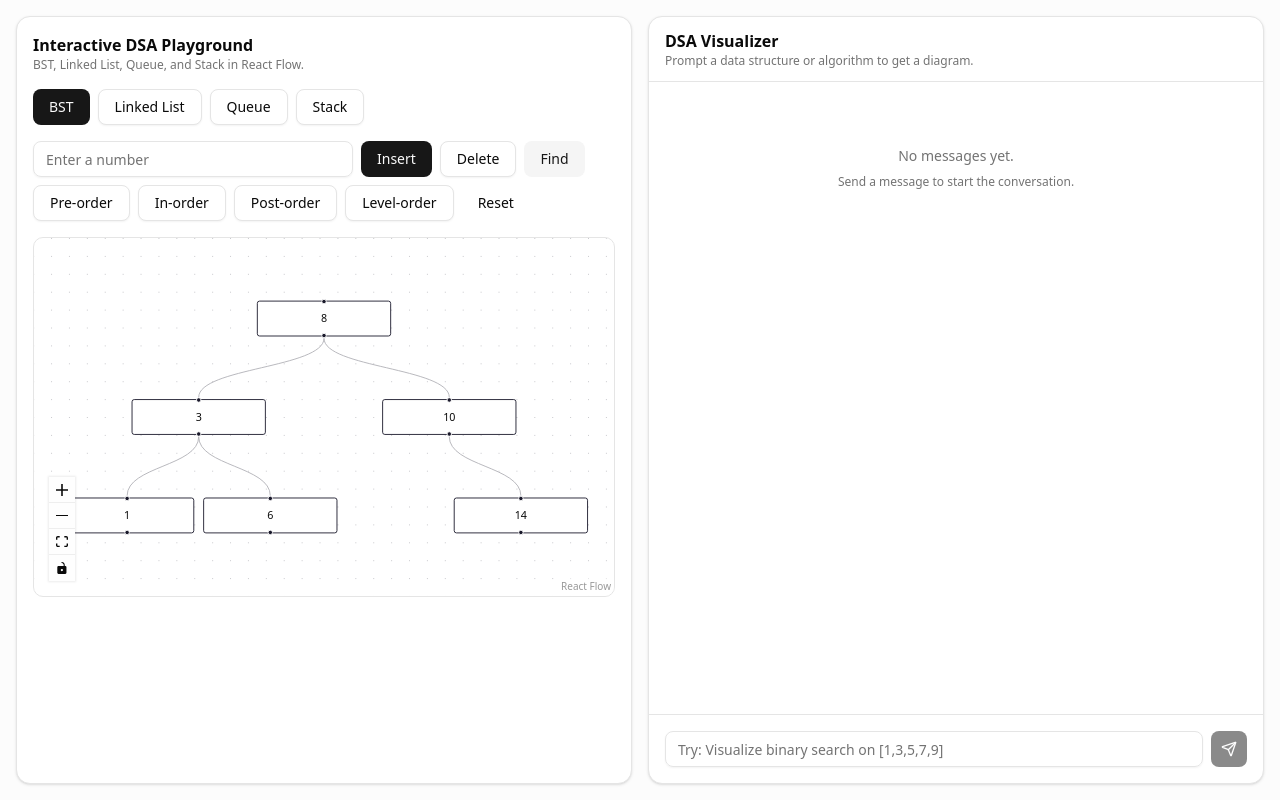
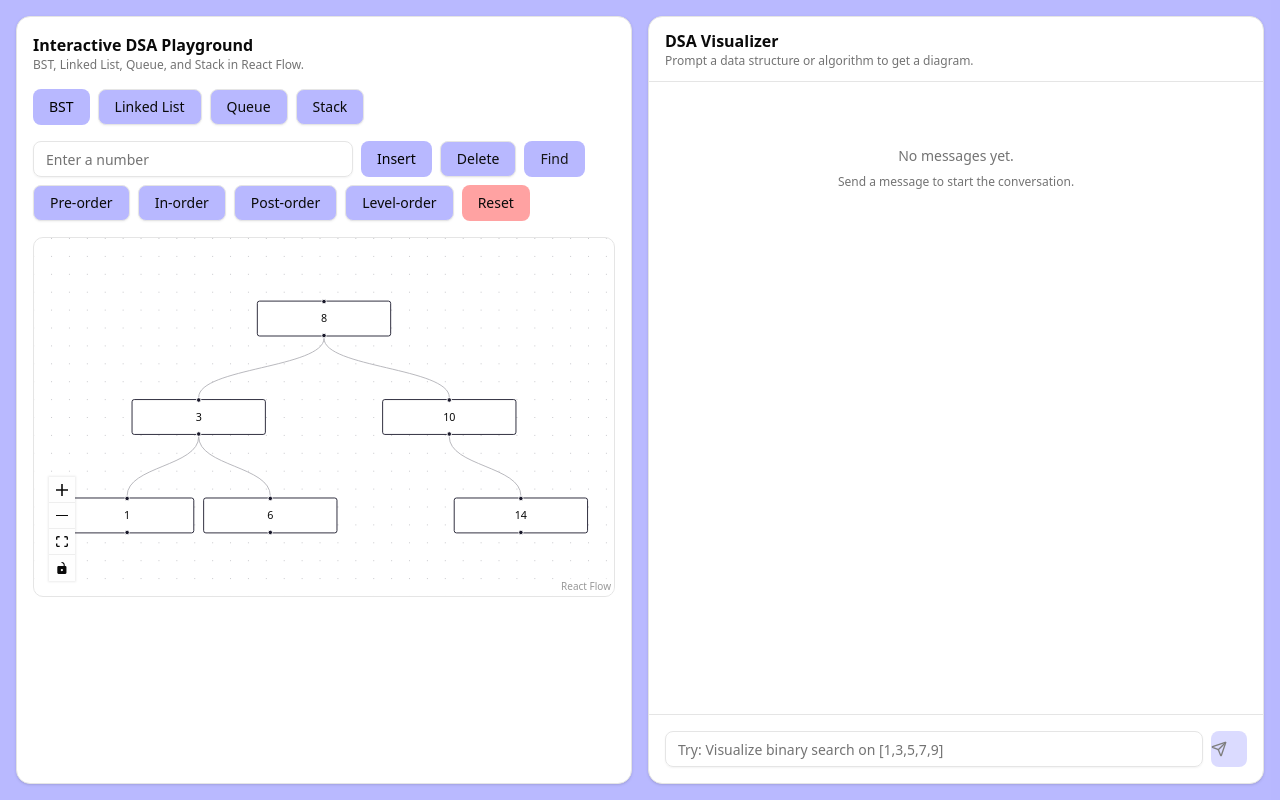
Before and after one commit to aparm539/calgaryhacks2026, a Next.js app: page / in a window 1280 px wide. Built offline with nearby package versions, Linux system fonts and the light colour scheme.

Commit message:
purple ui

```diff
--- a/app/globals.css
+++ b/app/globals.css
@@ -50,10 +50,12 @@
 
 :root {
   --radius: 0.625rem;
-  --background: oklch(1 0 0);
+  --background: #b8b8ff;
+  --bg-buttonPrimary: #8f6c90;
+  --dsaBg: #f8f7ff;
   --foreground: oklch(0.145 0 0);
-  --card: oklch(1 0 0);
-  --card-foreground: oklch(0.145 0 0);
+  --card: oklch(100% 0.00011 271.152);
+  --card-foreground: oklch(100% 0.00011 271.152);
   --popover: oklch(1 0 0);
   --popover-foreground: oklch(0.145 0 0);
   --primary: oklch(0.205 0 0);
--- a/app/page.tsx
+++ b/app/page.tsx
@@ -16,7 +16,7 @@ export default function Home() {
   };
 
   return (
-    <div className="flex h-screen flex-row gap-4 bg-muted/30 p-4">
+    <div className="flex h-screen flex-row gap-4 bg-[#b8b8ff]/30 p-4">
       <div className="flex-1">
         <DSAPlayground
           key={`playground-${playgroundVersion}`}
--- a/components/chat-ui.tsx
+++ b/components/chat-ui.tsx
@@ -307,8 +307,8 @@ export function ChatUI({ onPlaygroundUpdate }: ChatUIProps) {
                   className={cn(
                     "max-w-[85%] rounded-lg px-4 py-2.5 text-sm",
                     msg.role === "user"
-                      ? "bg-primary text-primary-foreground"
-                      : "bg-muted text-foreground"
+                      ? "bg-[#9381ff] text-primary-foreground"
+                      : "bg-[#b8b8ff] text-foreground"
                   )}
                 >
                   <div className="flex items-start gap-2">
--- a/components/dsa-playground.tsx
+++ b/components/dsa-playground.tsx
@@ -552,7 +552,7 @@ export function DSAPlayground({ externalUpdate }: DSAPlaygroundProps) {
   return (
     <div className="flex h-full w-full flex-col gap-4 rounded-xl border bg-card p-4 shadow-sm">
       <div>
-        <h2 className="font-semibold text-foreground">Interactive DSA Playground</h2>
+        <h2 className="font-semibold text-foreground ">Interactive DSA Playground</h2>
         <p className="text-xs text-muted-foreground">
           BST, Linked List, Queue, and Stack in React Flow.
         </p>
@@ -626,7 +626,7 @@ export function DSAPlayground({ externalUpdate }: DSAPlaygroundProps) {
         <div className="flex flex-wrap items-center gap-2 rounded-md border bg-background p-2">
           <Button
             type="button"
-            size="sm"
+            size="default"
             variant="outline"
             onClick={() => {
               setIsPlaying(false);
--- a/components/flow-diagram.tsx
+++ b/components/flow-diagram.tsx
@@ -148,7 +148,7 @@ export function FlowDiagram({ code }: FlowDiagramProps) {
   }, []);
 
   return (
-    <div className="h-[360px] w-full overflow-hidden rounded-lg border bg-background">
+    <div className="h-[360px] w-full overflow-hidden rounded-lg border bg-dsaBg">
       <ReactFlow
         nodes={nodes}
         edges={edges}
--- a/components/ui/button.tsx
+++ b/components/ui/button.tsx
@@ -5,19 +5,19 @@ import { Slot } from "radix-ui"
 import { cn } from "@/lib/utils"
 
 const buttonVariants = cva(
-  "inline-flex items-center justify-center gap-2 whitespace-nowrap rounded-md text-sm font-medium transition-all disabled:pointer-events-none disabled:opacity-50 [&_svg]:pointer-events-none [&_svg:not([class*='size-'])]:size-4 shrink-0 [&_svg]:shrink-0 outline-none focus-visible:border-ring focus-visible:ring-ring/50 focus-visible:ring-[3px] aria-invalid:ring-destructive/20 dark:aria-invalid:ring-destructive/40 aria-invalid:border-destructive",
+  "inline-flex items-center hoverjustify-center gap-2 whitespace-nowrap rounded-md text-sm font-medium transition-all disabled:pointer-events-none disabled:opacity-50 [&_svg]:pointer-events-none [&_svg:not([class*='size-'])]:size-4 shrink-0 [&_svg]:shrink-0 outline-none focus-visible:border-ring focus-visible:ring-ring/50 focus-visible:ring-[3px] aria-invalid:ring-destructive/20 dark:aria-invalid:ring-destructive/40 aria-invalid:border-destructive cursor-pointer",
   {
     variants: {
       variant: {
-        default: "bg-primary text-primary-foreground hover:bg-primary/90",
+        default: "bg-background  text-black hover:bg-background/90 ",
         destructive:
-          "bg-destructive text-white hover:bg-destructive/90 focus-visible:ring-destructive/20 dark:focus-visible:ring-destructive/40 dark:bg-destructive/60",
+          "bg-destructive text-white hover:bg-background/90 focus-visible:ring-destructive/20 dark:focus-visible:ring-destructive/40 dark:bg-background/60 ",
         outline:
-          "border bg-background shadow-xs hover:bg-accent hover:text-accent-foreground dark:bg-input/30 dark:border-input dark:hover:bg-input/50",
+          "border bg-background shadow-xs hover:bg-background/60 hover:text-accent-foreground dark:bg-input/30 dark:border-input dark:hover:bg-bg-background/50 ",
         secondary:
-          "bg-secondary text-secondary-foreground hover:bg-secondary/80",
+          "bg-background text-secondary-foreground hover:bg-background/80 ",
         ghost:
-          "hover:bg-accent hover:text-accent-foreground dark:hover:bg-accent/50",
+          " hover:bg-accent  bg-red-300 ",
         link: "text-primary underline-offset-4 hover:underline",
       },
       size: {
```
